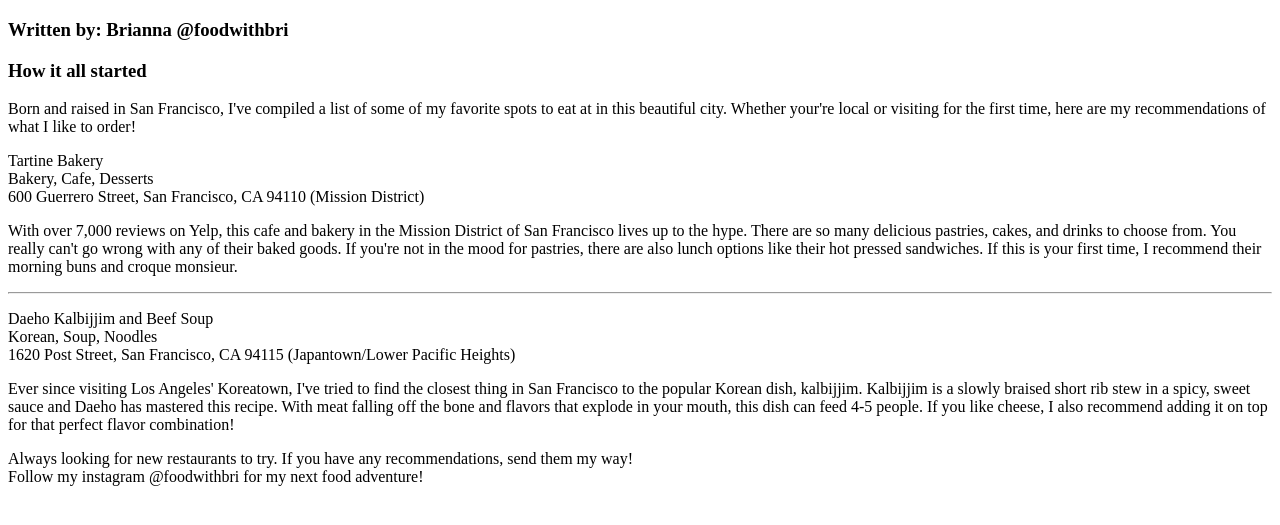
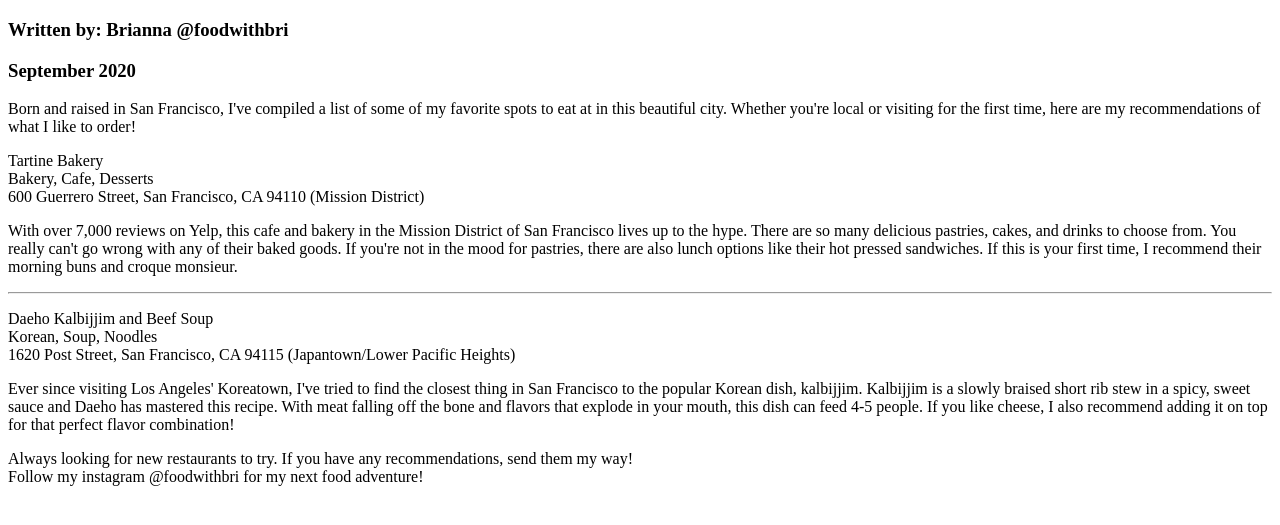
Before and after one commit to brijung/brijung.github.io, a plain HTML site: page index.html in a window 1280 px wide. Shown: the part 61-586 px from the top of the page. Drawn offline with Linux system fonts and the light colour scheme.

Commit message:
Update index.html

```diff
--- a/index.html
+++ b/index.html
@@ -11,8 +11,8 @@
 <section>
     <h3>Written by: Brianna @foodwithbri</h3>
 <article>
-<h3>How it all started</h3>
-<p>Born and raised in San Francisco, I've compiled a list of some of my favorite spots to eat at in this beautiful city. Whether your're local or visiting for the first time, here are my recommendations of what I like to order!</p>
+<h3>September 2020</h3>
+<p>Born and raised in San Francisco, I've compiled a list of some of my favorite spots to eat at in this beautiful city. Whether you're local or visiting for the first time, here are my recommendations of what I like to order!</p>
     <!-- here is my first comment! -->
 </article>
 <article>
```
